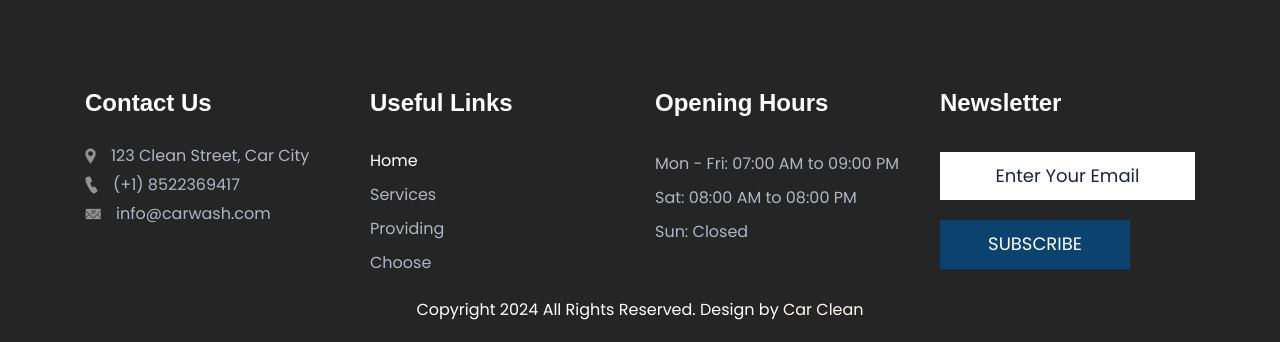
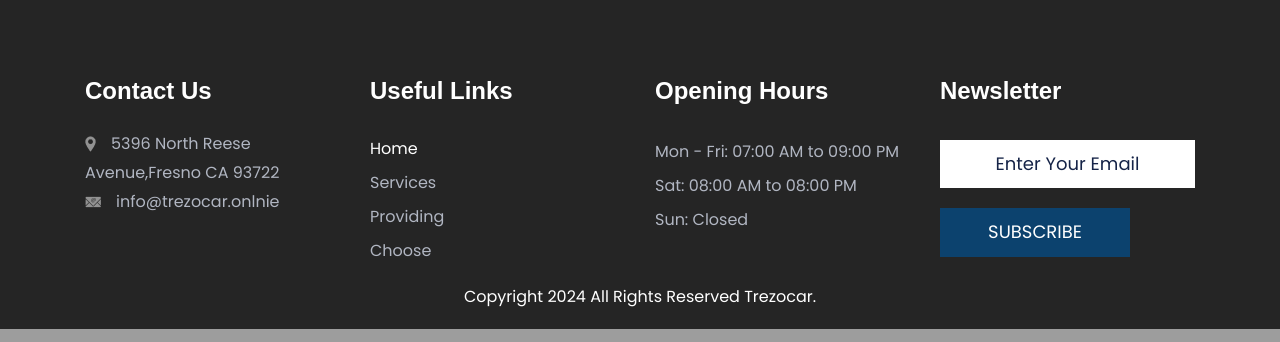
Before and after one commit to mohit7feb/carservice, a PHP site: page /services.php in a window 1280 px wide. Shown: the part 1058-1400 px from the top of the page. Run offline with PHP 8.4, Linux system fonts and the light colour scheme; some libraries are stand-ins or nearby versions.

Commit message:
Update services.php

```diff
--- a/services.php
+++ b/services.php
@@ -39,9 +39,9 @@
                <div class="logo"><a href="index.php"><img src="images/logo.png"></a></div>
                <div class="contact_menu">
                   <ul>
-                      <li><img src="images/call-icon.png" class="padding_right_10"><a href="tel:+011234567890">Call: +01 1234567890</a></li>
-                      <li><img src="images/mail-icon.png" class="padding_right_10"><a href="mailto:info@carwash.com">Email: info@carwash.com</a></li>
-                      <li><img src="images/map-icon.png" class="padding_right_10"><a href="#">Location: 123 Clean St, Car City</a></li>
+<!--                       <li><img src="images/call-icon.png" class="padding_right_10"><a href="tel:+011234567890">Call: +01 1234567890</a></li> -->
+                      <li><img src="images/mail-icon.png" class="padding_right_10"><a href="mailto:info@carwash.com">info@trezocar.online</a></li>
+                      <li><img src="images/map-icon.png" class="padding_right_10"><a href="#">5396 North Reese Avenue,Fresno CA 93722</a></li>
                   </ul>
               </div>
 
@@ -104,9 +104,9 @@
              <div class="row">
                  <div class="col-lg-3 col-sm-6">
                      <h2 class="useful_text">Contact Us</h2>
-                     <div class="location_text"><img src="images/map-icon1.png"><a href="#"><span class="padding_left_15">123 Clean Street, Car City</span></a></div>
-                     <div class="location_text"><img src="images/call-icon1.png"><a href="#"><span class="padding_left_15">(+1) 8522369417</span></a></div>
-                     <div class="location_text"><img src="images/mail-icon1.png"><a href="#"><span class="padding_left_15">info@carwash.com</span></a></div>
+                     <div class="location_text"><img src="images/map-icon1.png"><a href="#"><span class="padding_left_15">5396 North Reese Avenue,Fresno CA 93722</span></a></div>
+<!--                      <div class="location_text"><img src="images/call-icon1.png"><a href="#"><span class="padding_left_15">(+1) 8522369417</span></a></div> -->
+                     <div class="location_text"><img src="images/mail-icon1.png"><a href="#"><span class="padding_left_15">info@trezocar.onlnie</span></a></div>
                  </div>
                  <div class="col-lg-3 col-sm-6">
                      <h2 class="useful_text">Useful Links</h2>
@@ -146,7 +146,7 @@
       <!-- copyright section start -->
       <div class="copyright_section">
          <div class="container">
-            <p class="copyright_text">Copyright 2024 All Rights Reserved. Design by<a href="index.php"> Car Clean</a></p>
+            <p class="copyright_text">Copyright 2024 All Rights Reserved Trezocar.</p>
          </div>
       </div>
       <!-- copyright section end -->
```
